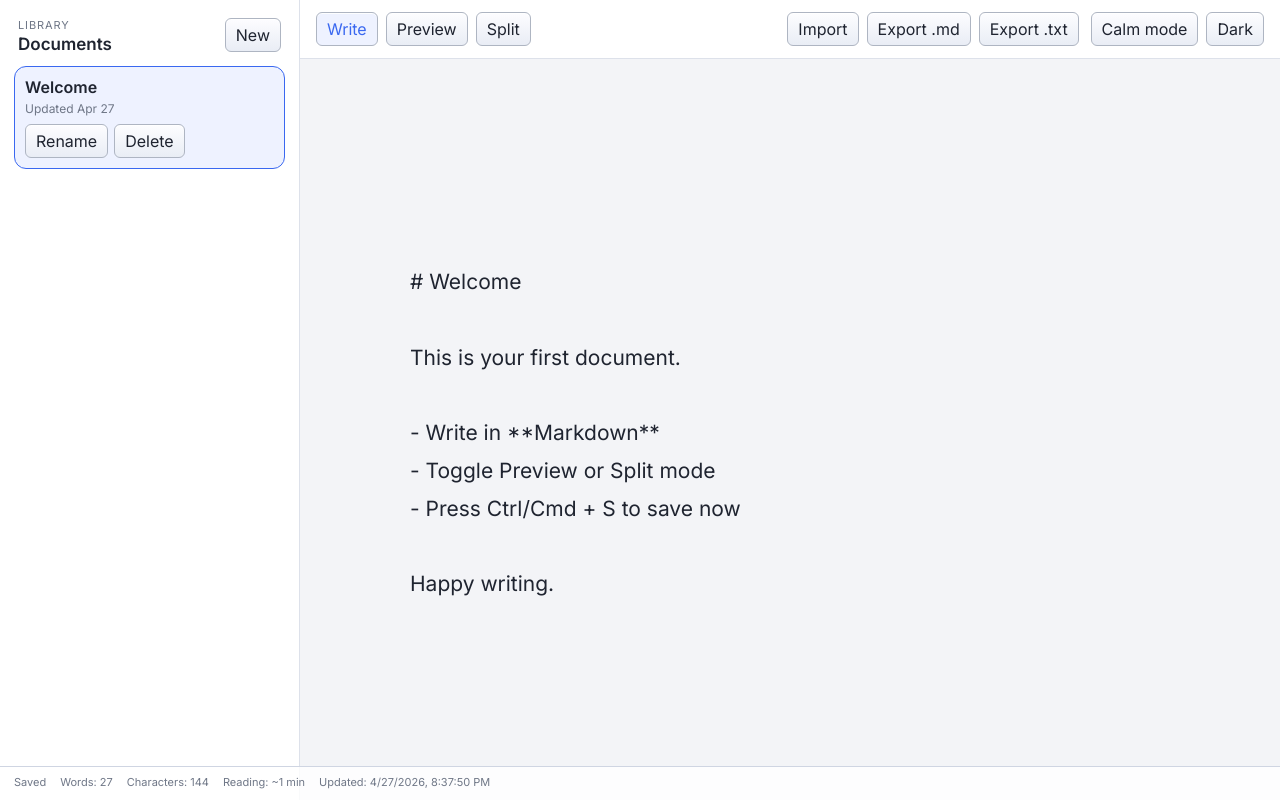
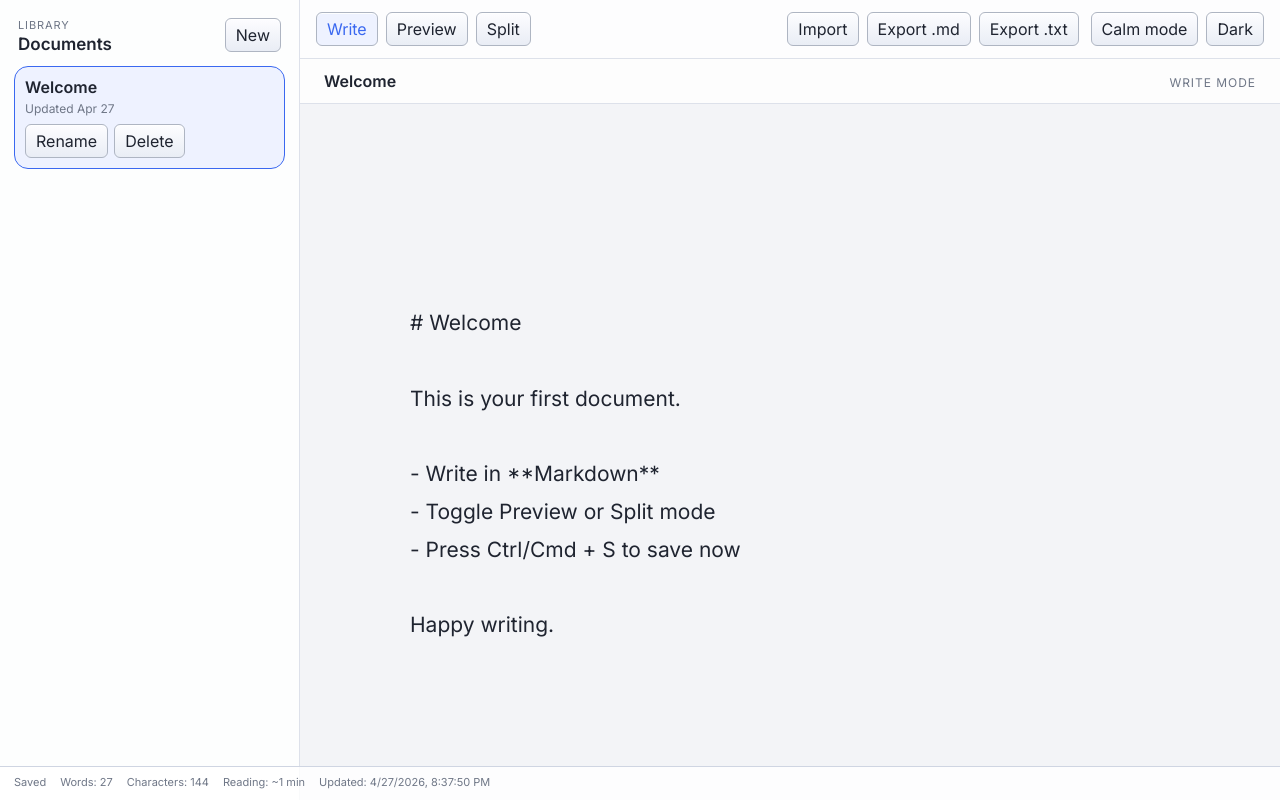
Before and after one commit to Alex-Lya-Min/SSTE, a React (Vite) app: page / in a window 1280 px wide. Both pictures are taken after a click on the button "Normal mode". Built offline with nearby package versions, Linux system fonts and the light colour scheme.

Commit message:
Unify normal mode styling with calm mode language

```diff
--- a/src/App.tsx
+++ b/src/App.tsx
@@ -283,7 +283,7 @@ function App() {
                 value={activeDocument.content}
                 onChange={updateContent}
                 onMount={(el) => (textareaRef.current = el)}
-                calmMode={focusMode}
+                calmMode
               />
             )}
             {(viewMode === 'preview' || viewMode === 'split') && <Preview html={previewHtml} />}
--- a/src/styles.css
+++ b/src/styles.css
@@ -67,7 +67,7 @@ input {
 
 .sidebar {
   border-right: 1px solid var(--line);
-  background: var(--panel);
+  background: color-mix(in srgb, var(--panel) 88%, transparent);
   padding: 18px 14px;
 }
 
@@ -115,8 +115,8 @@ input {
 .doc-list li {
   padding: 10px;
   border: 1px solid var(--line);
-  border-radius: 12px;
-  background: var(--surface);
+  border-radius: 14px;
+  background: color-mix(in srgb, var(--surface) 84%, transparent);
 }
 
 .doc-list li.active {
@@ -181,7 +181,7 @@ input {
   gap: 12px;
   padding: 12px 16px;
   border-bottom: 1px solid var(--line);
-  background: var(--panel);
+  background: color-mix(in srgb, var(--panel) 84%, transparent);
   align-items: center;
   position: sticky;
   top: 0;
@@ -243,7 +243,7 @@ input {
   justify-content: space-between;
   padding: 12px 24px;
   border-bottom: 1px solid var(--line);
-  background: var(--panel);
+  background: color-mix(in srgb, var(--panel) 84%, transparent);
 }
 
 .document-header h1 {
@@ -263,7 +263,7 @@ input {
   width: 100%;
   height: 100%;
   min-height: 0;
-  padding: 28px 0 0;
+  padding: 24px 0 0;
   padding-bottom: calc(28px + var(--statusbar-h));
 }
 
@@ -302,7 +302,7 @@ input {
   width: 100%;
   height: 100%;
   min-height: 0;
-  padding: 28px max(28px, calc((100% - 760px) / 2));
+  padding: 24px max(28px, calc((100% - 760px) / 2));
   padding-bottom: calc(28px + var(--statusbar-h));
   overflow: auto;
   border-left: 1px solid var(--line);
@@ -324,7 +324,7 @@ input {
   padding: 8px 14px;
   color: var(--muted);
   border-top: 1px solid var(--line-strong);
-  background: var(--panel);
+  background: color-mix(in srgb, var(--panel) 82%, transparent);
   position: fixed;
   left: 0;
   right: 0;
@@ -405,11 +405,11 @@ input {
   padding-top: 22vh;
 }
 
-.app.calm-synced .document-header {
+.app.calm-synced.focus .document-header {
   display: none;
 }
 
-.app.calm-synced .workspace {
+.app.calm-synced.focus .workspace {
   grid-template-rows: 1fr;
 }
 
```
